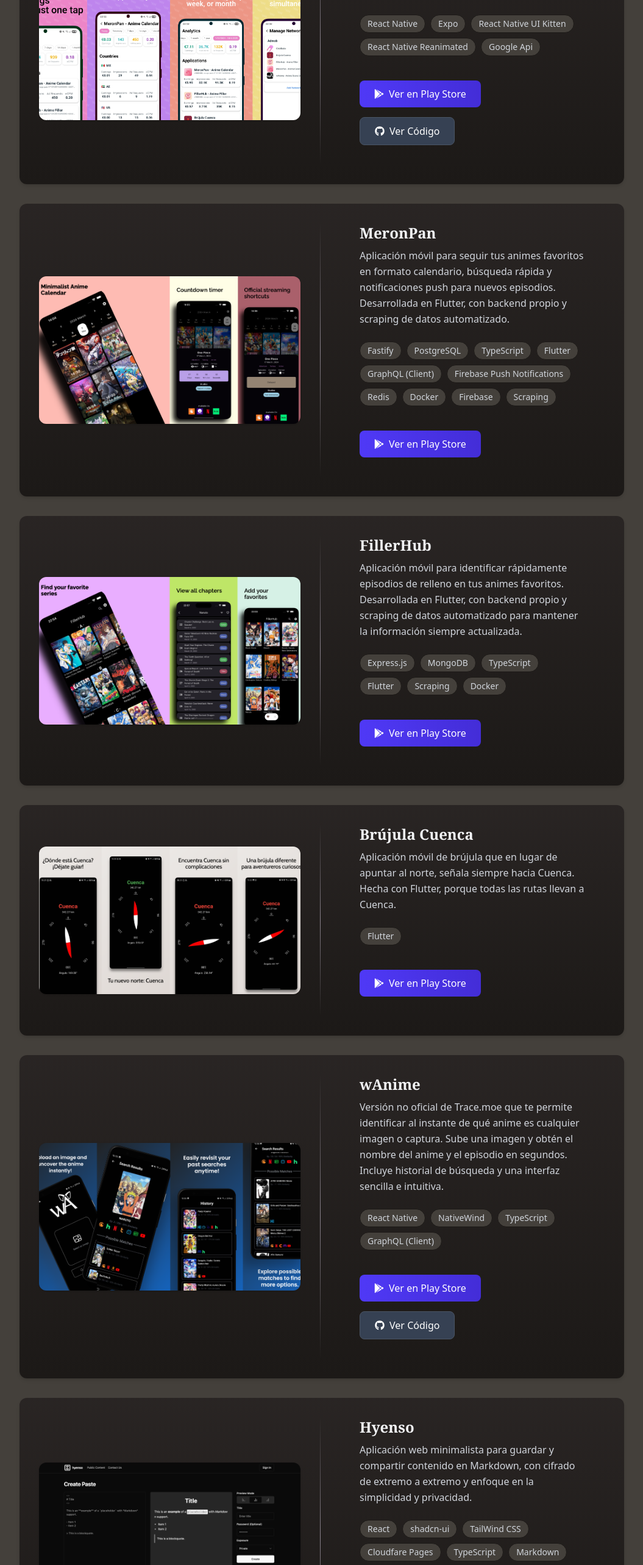
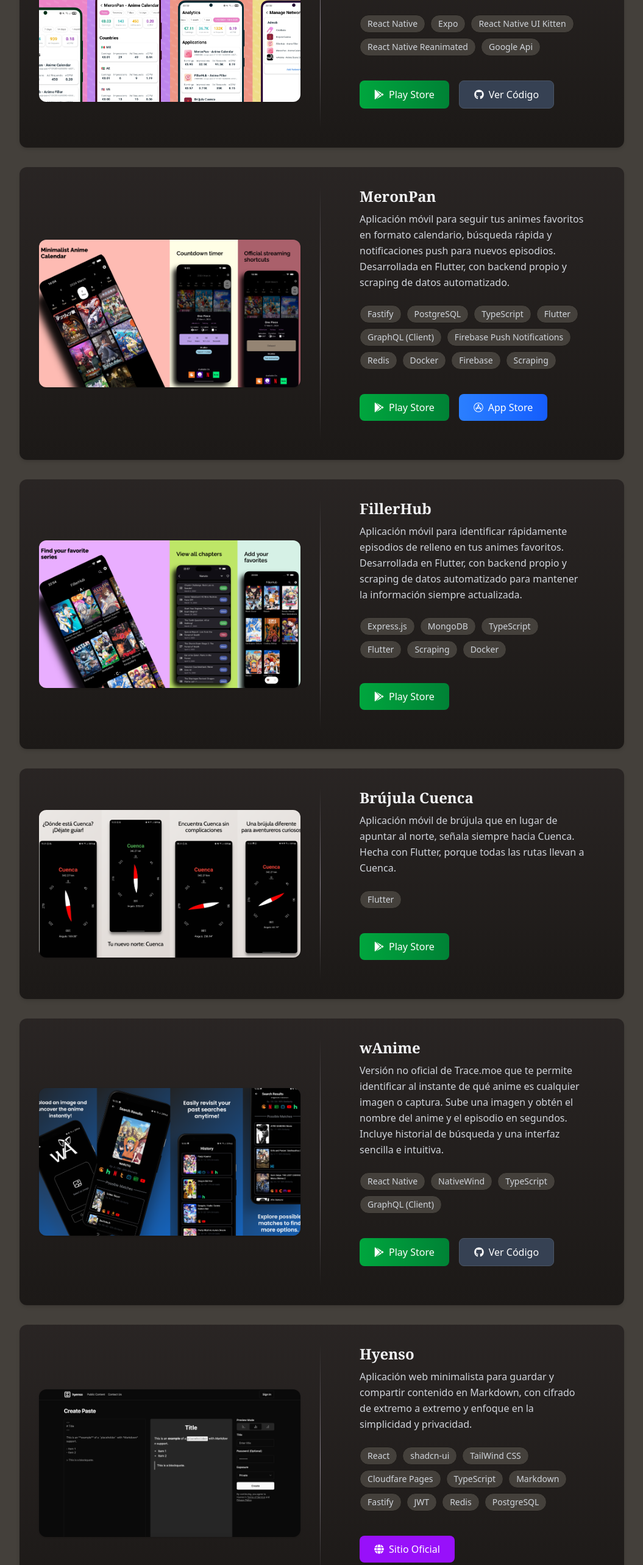
Before and after one commit to xFingerDev/MyPortafolio, a React (Vite) app: page / in a window 1280 px wide. Shown: the part 1720-4286 px from the top of the page at 61% size, without its empty margins (112-1167 px from the left). Built offline with nearby package versions, Linux system fonts and the light colour scheme.

Commit message:
feat: add apple strore and fix buttons

```diff
--- a/src/components/ProjectLinkButton.tsx
+++ b/src/components/ProjectLinkButton.tsx
@@ -1,23 +1,27 @@
 import { ProjectLink } from "@/entities/Project";
-import { FaGithub, FaGlobe, FaGooglePlay } from "react-icons/fa";
+import { FaAppStore, FaGithub, FaGlobe, FaGooglePlay } from "react-icons/fa";
 
 const IconWithType = {
   github: <FaGithub className="inline mr-2" />,
   gplay: <FaGooglePlay className="inline mr-2" />,
   web: <FaGlobe className="inline mr-2" />,
+  appstore: <FaAppStore className="inline mr-2" />,
 };
 
 const TextWithType = {
   github: "Ver Código",
-  gplay: "Ver en Play Store",
-  web: "Ver Web",
+  gplay: "Play Store",
+  web: "Sitio Oficial",
+  appstore: "App Store",
 };
 
 const CssWithType = {
   github: "bg-gray-700 hover:bg-gray-800 border border-gray-600",
   gplay:
-    "bg-gradient-to-r from-indigo-600 to-indigo-700 hover:from-indigo-700 hover:to-indigo-800",
-  web: "bg-green-600 hover:bg-green-700",
+    "bg-gradient-to-r from-green-600 to-green-700 hover:from-green-700 hover:to-green-800",
+  web: "bg-purple-600 hover:bg-purple-700",
+  appstore:
+    "bg-gradient-to-r from-blue-500 to-blue-600 hover:from-blue-600 hover:to-blue-700",
 };
 
 const ProjectLinkButton: React.FC<{ link: ProjectLink }> = ({ link }) => {
--- a/src/data/personalProjects.ts
+++ b/src/data/personalProjects.ts
@@ -70,6 +70,10 @@
       {
         type: "gplay",
         url: "https://play.google.com/store/apps/details?id=com.communitybakery.meronpan",
+      },
+      {
+        type: "appstore",
+        url: "https://apps.apple.com/app/id6745256779",
       },
     ],
   },
```
